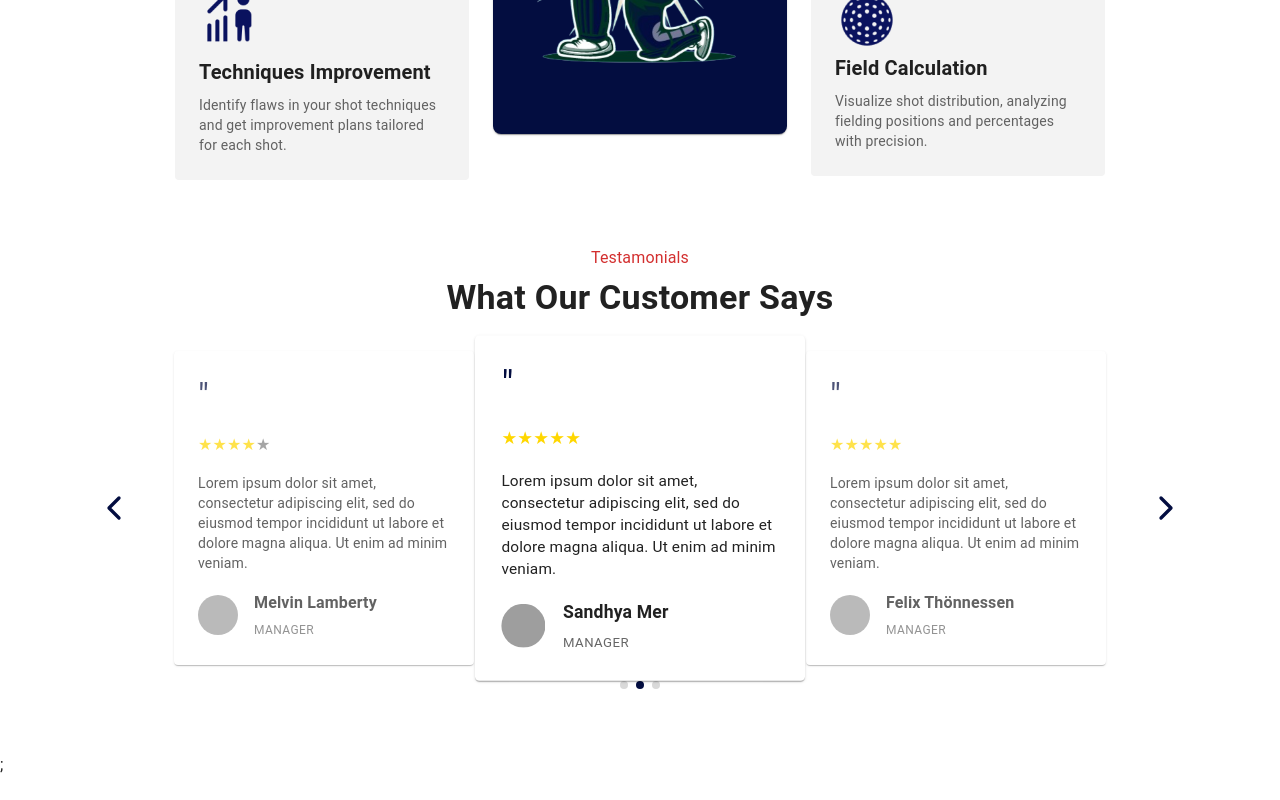
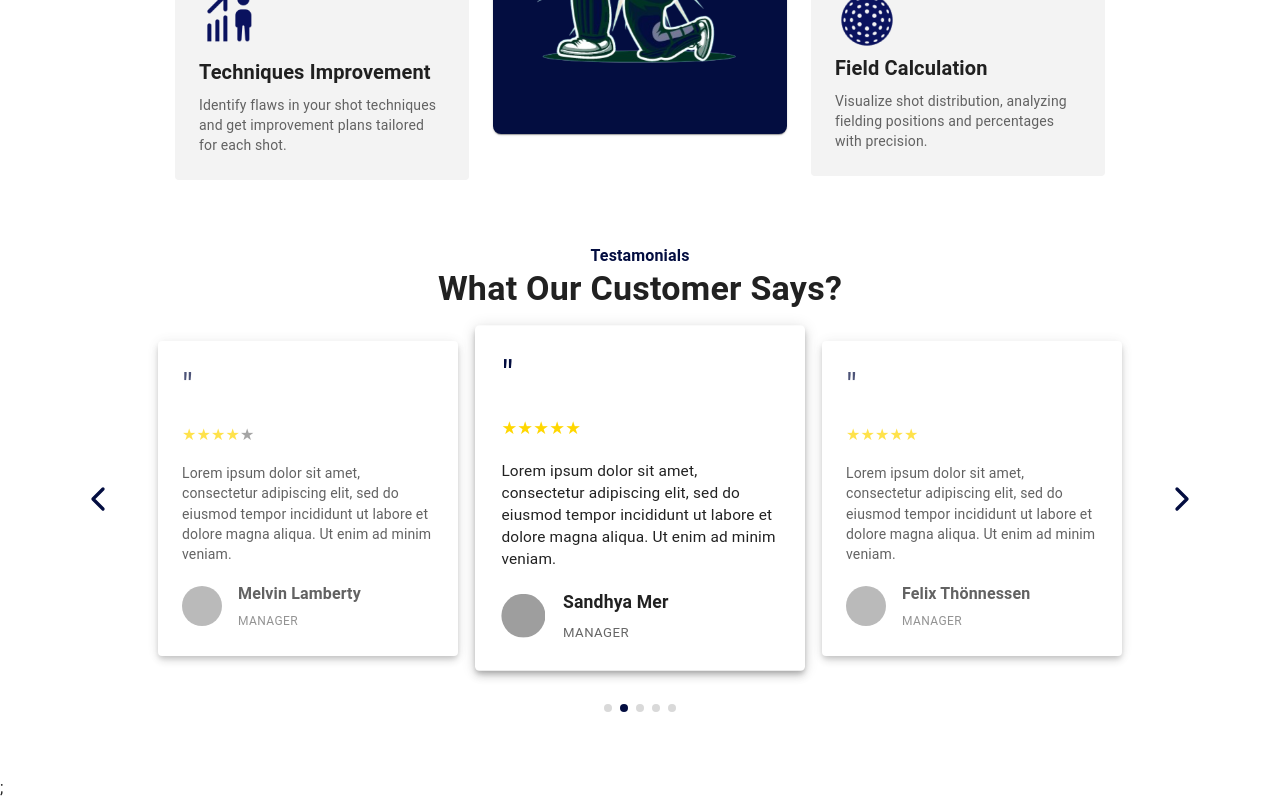
Before and after one commit to Daoud-Hussain/CricInsight, a React (Vite) app in the folder frontend/: page / in a window 1280 px wide. Shown: the part 3419-4219 px from the top of the page. Before the commit the page ends 4196 px from the top, so only its background shows below. Built offline with nearby package versions, Linux system fonts and the light colour scheme; grey boxes are pictures that could not be loaded.

Commit message:
New changes

```diff
--- a/frontend/src/components/Testimonials.jsx
+++ b/frontend/src/components/Testimonials.jsx
@@ -24,6 +24,20 @@ const testimonials = [
     rating: 5,
     quote: 'Lorem ipsum dolor sit amet, consectetur adipiscing elit, sed do eiusmod tempor incididunt ut labore et dolore magna aliqua. Ut enim ad minim veniam.'
   },
+  {
+    name: 'Felix Thönnessen',
+    role: 'MANAGER',
+    image: '/api/placeholder/40/40',
+    rating: 5,
+    quote: 'Lorem ipsum dolor sit amet, consectetur adipiscing elit, sed do eiusmod tempor incididunt ut labore et dolore magna aliqua. Ut enim ad minim veniam.'
+  },
+  {
+    name: 'Felix Thönnessen',
+    role: 'MANAGER',
+    image: '/api/placeholder/40/40',
+    rating: 5,
+    quote: 'Lorem ipsum dolor sit amet, consectetur adipiscing elit, sed do eiusmod tempor incididunt ut labore et dolore magna aliqua. Ut enim ad minim veniam.'
+  },
 ];
 
 const TestimonialSlider = () => {
@@ -38,12 +52,12 @@ const TestimonialSlider = () => {
   };
 
   return (
-    <Box sx={{ textAlign: 'center', py: 8, px: 2 }}>
-      <Typography variant="subtitle1" color="error" gutterBottom>
-        Testamonials
+    <Box sx={{ textAlign: 'center', py: 8, px: 2, mx:4 }}>
+      <Typography variant="body" color="#030D40" sx={{fontWeight: 'bold'}}>
+      Testamonials
       </Typography>
       <Typography variant="h4" fontWeight="bold" gutterBottom>
-        What Our Customer Says
+        What Our Customer Says?
       </Typography>
 
       <Box sx={{ display: 'flex', alignItems: 'center', justifyContent: 'center', mt: 4 }}>
@@ -51,7 +65,7 @@ const TestimonialSlider = () => {
           <ChevronLeft size={40} />
         </IconButton>
 
-        <Box sx={{ display: 'flex', gap: 2, mx: 4 }}>
+        <Box sx={{ display: 'flex', gap: 4, mx: 4 }}>
           {[-1, 0, 1].map((offset) => {
             const index = (currentIndex + offset + testimonials.length) % testimonials.length;
             const testimonial = testimonials[index];
@@ -66,6 +80,7 @@ const TestimonialSlider = () => {
                   zIndex: offset === 0 ? 2 : 1,
                   opacity: offset === 0 ? 1 : 0.7,
                   transition: 'all 0.3s ease',
+                  boxShadow: 5
                 }}
               >
                 <Typography variant="h4" color="#030D40" sx={{ mb: 2 }}>
@@ -102,7 +117,7 @@ const TestimonialSlider = () => {
         </IconButton>
       </Box>
 
-      <Box sx={{ display: 'flex', justifyContent: 'center', mt: 2 }}>
+      <Box sx={{ display: 'flex', justifyContent: 'center', mt: 6 }}>
         {testimonials.map((_, index) => (
           <Box
             key={index}
```
